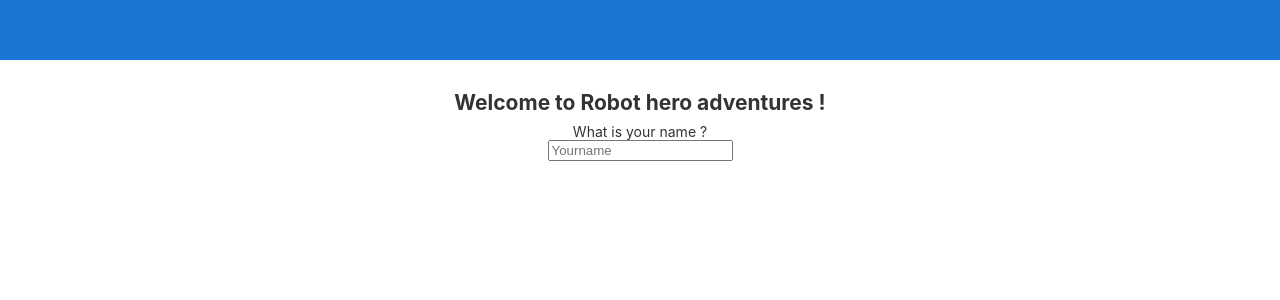
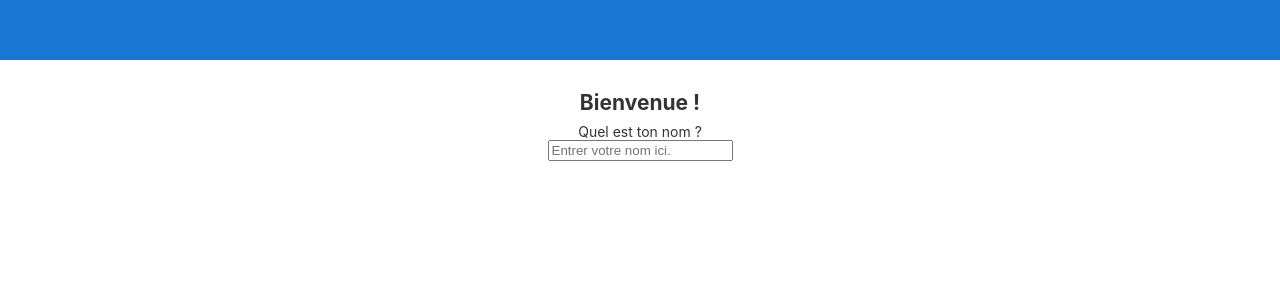
Before and after one commit to Jojoloiseau/game-test, an Angular app: page / in a window 1280 px wide. Shown: the top 300 px of the page. Built offline with nearby package versions, Linux system fonts and the light colour scheme.

Commit message:
début de l'histoire

```diff
--- a/src/app/app-start/app-start.component.html
+++ b/src/app/app-start/app-start.component.html
@@ -1,11 +1,11 @@
 <div class="content">
 
-<h2>Welcome to Robot hero adventures !</h2>
-<p>What is your name ?</p>
+<h2>Bienvenue !</h2>
+<p>Quel est ton nom ?</p>
 
     <form class="example-form">
 
-    <input [(ngModel)]="name" [ngModelOptions]="{standalone: true}" required placeholder="Yourname" (keyup)="onKeyUp($event)">
+    <input [(ngModel)]="name" [ngModelOptions]="{standalone: true}" required placeholder="Entrer votre nom ici." (keyup)="onKeyUp($event)">
     </form>
 
 <!--<div class="card highlight-card card-small">
--- a/src/app/app.component.ts
+++ b/src/app/app.component.ts
@@ -99,6 +99,9 @@ export class AppComponent {
         if(this.energy > this.energyMax) {
           this.energy = this.energyMax;
         }
+        if (this.energy < 0) {
+          this.energy = 0;
+        }
       }
     }
   }
```
Also changed, not shown: src/assets/0.txt, src/assets/1.txt.
